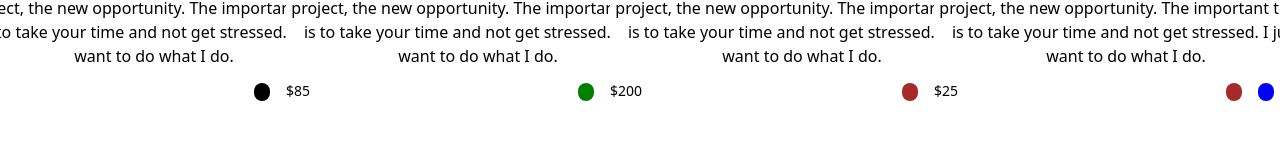
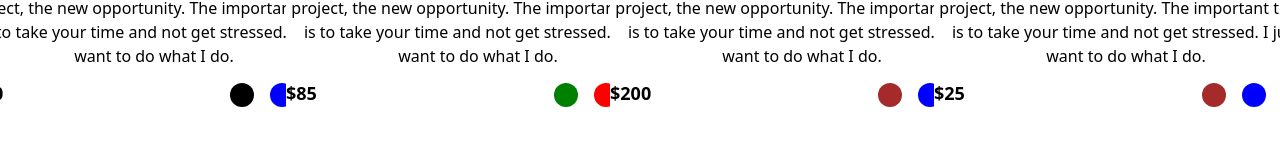
Before and after one commit to ernestkris6/Webstore, a React (Create React App) app: page /filteredProducts/Bags in a window 1280 px wide. Shown: the part 448-607 px from the top of the page. Built offline with nearby package versions, Linux system fonts and the light colour scheme.

Commit message:
new changes

```diff
--- a/src/components/FilteredProducts/ProductCard.jsx
+++ b/src/components/FilteredProducts/ProductCard.jsx
@@ -26,10 +26,10 @@ const ProductCard = ({id, name, text, img, price, color}) => {
         </Typography>
       </CardBody>
       <CardFooter divider className="flex flex-center justify-between py-3">
-      <Typography variant='small'>${price}</Typography>
+      <Typography variant='small' className='font-bold text-lg'>${price}</Typography>
       <Typography variant='small' color='gray' className='flex gap-1'>
         {color?.map((color, index) => {
-            return <i className='fas fa map-marker-alt fa-sm mt-[3px] p-2 mr-3 rounded-full w-4'
+            return <i className='fas fa map-marker-alt fa-sm mt-[3px] p-3 mr-3 rounded-full w-4'
             key={index}
             style={{backgroundColor: color}}></i>
         })}
```
